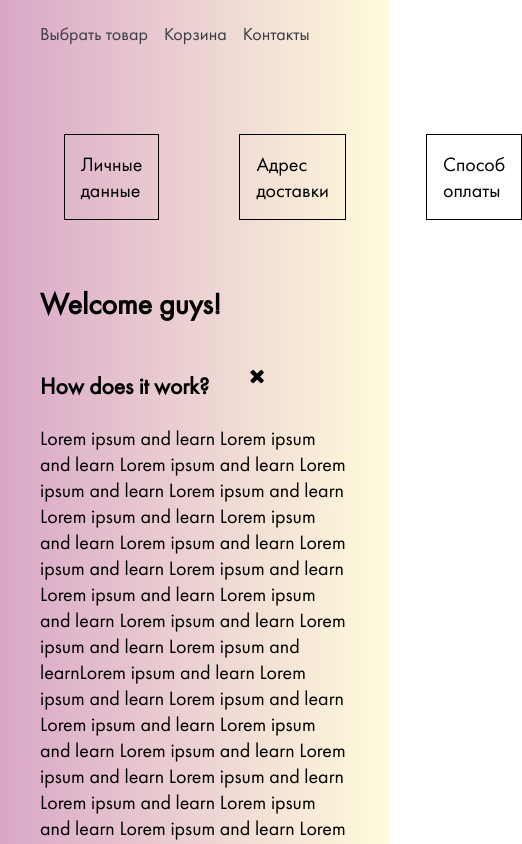
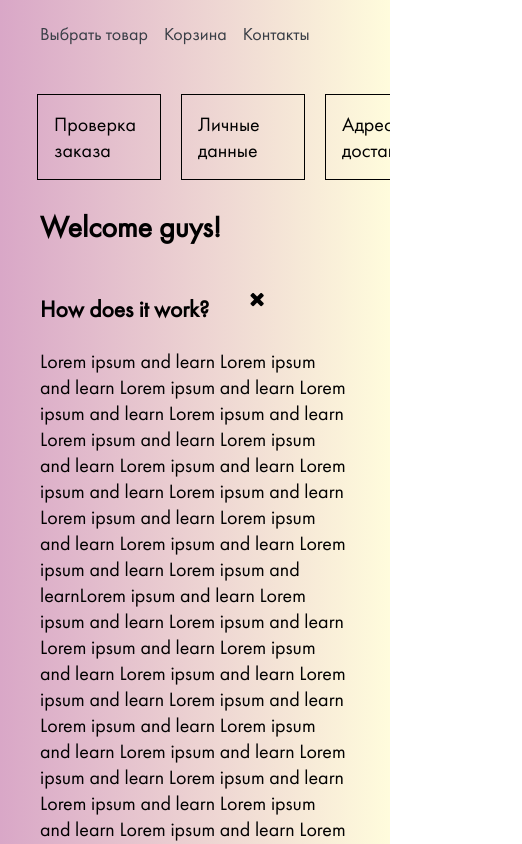
Before and after one commit to lizafalko/hotelLookApp, a React (Create React App) app: page / in a window 390 px wide. Shown: the top 844 px of the page, 522 px wide, since content can reach past the window. Built offline with nearby package versions, Linux system fonts and the light colour scheme.

Commit message:
added flex horizontal scroll

```diff
--- a/src/scss/blocks/steps.scss
+++ b/src/scss/blocks/steps.scss
@@ -8,6 +8,7 @@
   }
 
   &__item {
+    display: inline-block;
     width: 90px;
     color: black;
     margin: 40px;
@@ -16,7 +17,7 @@
     transform: scale(1);
     text-decoration: none;
     border: 1px solid black;
-    transition-duration: 0.3s;
+    transition-duration: 0.4s;
     transition-timing-function: ease;
     transition-property: background, transform;
   }
@@ -25,7 +26,6 @@
     &__item {
       &_rotate {
         transform: rotate(360deg);
-        transition: transform 0.6s ease-in-out;
       }
 
       &_not {
@@ -38,4 +38,48 @@
       }
     }
   }
+
+  @media screen and (max-width: 759px) {
+    &__navigation {
+      flex-wrap: nowrap;
+      overflow-x: auto;
+    }
+  }
+
+  @media screen and (max-width: 700px) {
+    &__item {
+      flex: 0 0 auto;
+      margin: 0 10px 3px;
+    }
+  }
+
+  @media screen and (max-width: 570px) {
+    &__item:nth-child(1) {
+      margin-left: 80px;
+    }
+  }
+
+  @media screen and (max-width: 500px) {
+    &__item:nth-child(1) {
+      margin-left: 140px;
+    }
+  }
+
+  @media screen and (max-width: 450px) {
+    &__item:nth-child(1) {
+      margin-left: 200px;
+    }
+  }
+
+  @media screen and (max-width: 390px) {
+    &__item:nth-child(1) {
+      margin-left: 250px;
+    }
+  }
+
+  @media screen and (max-width: 330px) {
+    &__item:nth-child(1) {
+      margin-left: 300px;
+    }
+  }
 }
```
